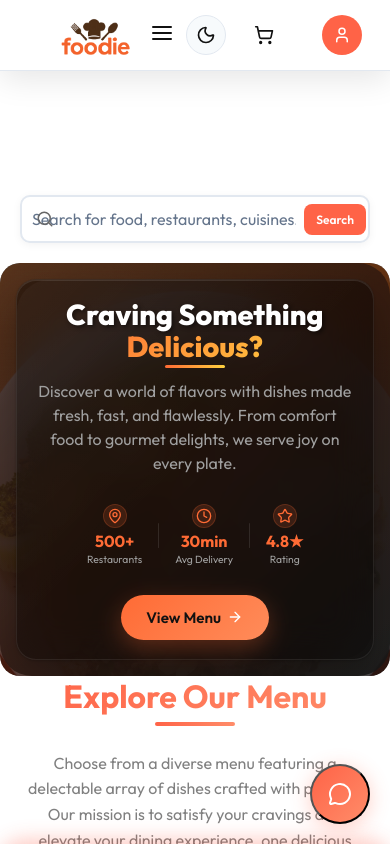
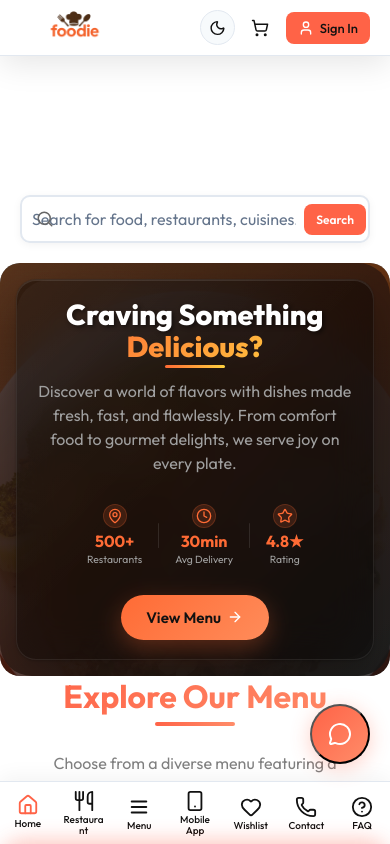
Before and after one commit to swayam03275/Foodie, a React (Vite) app in the folder frontend/: page / in a window 390 px wide. Shown: the top 844 px of the page. Built offline with nearby package versions, Linux system fonts and the light colour scheme.

Commit message:
Enhance: Redesigned mobile header and navbar for better UI/UX

```diff
--- a/frontend/src/components/Chatbot/Chatbot.css
+++ b/frontend/src/components/Chatbot/Chatbot.css
@@ -1,6 +1,6 @@
 .chatbot-toggle {
   position: fixed;
-  bottom: 20px;
+        bottom: 80px;
   right: 30px;
   width: 60px;
   height: 60px;
@@ -28,7 +28,7 @@
 
 .chatbot-container {
   position: fixed;
-  bottom: 100px;
+        bottom: 80px;
   right: 20px;
   width: 380px;
   height: 500px;
@@ -338,7 +338,7 @@
   }
 
   .chatbot-toggle {
-    bottom: 20px;
+    bottom: 80px;
     right: 20px;
   }
 
--- a/frontend/src/components/Navbar/Navbar.css
+++ b/frontend/src/components/Navbar/Navbar.css
@@ -4,16 +4,18 @@
   left: 0;
   right: 0;
   z-index: 1000;
-background: var(--navbar-bg);
-border: 1px solid var(--navbar-border);
+  background: var(--navbar-bg);
+  border: 1px solid var(--navbar-border);
   box-shadow: 0 8px 32px rgba(0, 0, 0, 0.1);
   padding: 15px 80px;
   display: flex;
-  justify-content:space-evenly;
+  justify-content: space-between;
   align-items: center;
   border-bottom: 1px solid var(--border-color);
-  padding-left:10px;
-  padding-right:10px;
+  padding-left: 10px;
+  padding-right: 10px;
+  -webkit-backdrop-filter: blur(10px);
+  backdrop-filter: blur(10px);
 }
 /* as per theme*/
 :root {
@@ -184,14 +186,14 @@ border: 1px solid var(--navbar-border);
   box-shadow: 0 4px 12px rgba(255, 99, 71, 0.3);
 }
 
+
 .app-icon {
-  margin-top: 14px;
-  height: 85px;        /* increase size */
-  width: auto;         /* let it scale naturally */
-  object-fit: contain; /* prevent cropping */
-  border-radius: 8px;
+  margin-top: 0;
+  height: 60px;
+  width: auto;
+  object-fit: contain;
+  border-radius: 10px;
   opacity: 1;
-
 }
 
 /* .logo {
@@ -323,32 +325,122 @@ border: 1px solid var(--navbar-border);
 }
 
 @media (max-width: 750px) {
+  /* Top navbar with logo and action buttons */
   .navbar {
-    padding: 15px 20px;
+    padding: 10px 20px;
+    background: var(--navbar-bg);
+    -webkit-backdrop-filter: blur(10px);
+    backdrop-filter: blur(10px);
+    border-bottom: 1px solid var(--border-color);
   }
 
   .hamburger {
-    display: block;
-  }
-
-  .navbar-menu {
     display: none;
   }
 
+  .app-icon {
+    height: 60px;
+    margin-top: 0;
+  }
+
+  /* Keep the action buttons visible in top navbar */
   .navbar-right {
+    display: flex;
+    gap: 8px;
+  }
+
+  .navbar-right .signin-button {
+    padding: 8px 12px;
+    font-size: 13px;
+  }
+
+  .navbar-right .theme-toggle,
+  .navbar-right .icon-button {
+    width: 35px;
+    height: 35px;
+    padding: 8px;
+  }
+
+  /* Hide mobile actions since we're using navbar-right */
+  .mobile-actions {
     display: none;
   }
 
-  .mobile-actions {
-    display: flex;
+  /* Bottom navigation menu */
+  .navbar-menu {
+    position: fixed;
+    bottom: 0;
+    left: 0;
+    right: 0;
+    display: flex !important;
+    margin: 0;
+    padding: 4px 0 4px 0;
+    width: 100vw;
+    min-width: 0;
+    max-width: 100vw;
+    overflow-x: auto;
+    justify-content: space-between;
+    gap: 0;
+    background: #fff;
+    -webkit-backdrop-filter: none;
+    backdrop-filter: none;
+    border-top: 1px solid var(--border-color);
+    box-shadow: 0 -4px 20px rgba(0, 0, 0, 0.05);
+    z-index: 1000;
+    scrollbar-width: none;
+  }
+  .navbar-menu::-webkit-scrollbar {
+    display: none;
   }
 
-  .navbar-menu.open .nav-item {
+  .navbar-menu .nav-item {
+    flex-direction: column;
+    gap: 2px;
+    padding: 4px 6px;
+    font-size: 11px;
+    min-width: 48px;
+    max-width: 70px;
     width: 100%;
+    border-radius: 10px;
+    transition: all 0.3s ease;
+    align-items: center;
+    justify-content: center;
+    flex: 1 1 0;
+    word-break: break-word;
+  }
+
+  .navbar-menu .nav-item svg {
+    width: 22px;
+    height: 22px;
+    margin-bottom: 0;
+    display: block;
+    margin-left: auto;
+    margin-right: auto;
+  }
+
+  .navbar-menu .nav-item span {
+    font-size: 10px;
+    font-weight: 500;
     text-align: center;
-    justify-content: center;
-    padding: 15px;
-    font-size: 16px;
+    display: block;
+    white-space: normal;
+    line-height: 1.1;
+    word-break: break-word;
+  }
+
+  .navbar-menu .nav-item.active {
+    color: var(--accent-color);
+    background: none;
+    transform: translateY(-2px);
+  }
+
+  .navbar-menu .nav-item.active::after {
+    display: none;
+  }
+
+  .navbar-menu .nav-item:hover {
+    background: none;
+    transform: translateY(-2px);
   }
 }
 
@@ -380,4 +472,5 @@ body {
   color: var(--text-color);
   transition: background-color 0.3s ease, color 0.3s ease;
   padding-top: 90px;
+  padding-bottom: calc(env(safe-area-inset-bottom, 0px) + 70px);
 }
--- a/frontend/src/components/Navbar/Navbar.jsx
+++ b/frontend/src/components/Navbar/Navbar.jsx
@@ -32,24 +32,34 @@ const Navbar = ({ setShowLogin }) => {
   };
 
   return (
-    <div className={`navbar ${theme === "dark" ? "navbar-dark" : ""}`}>
-      <Link to="/" className="navbar-logo">
-        <img src={assets.foodie_icon} alt="app icon" className="app-icon " />
-      </Link>
-
-      {/* Hamburger Icon */}
-      <div className="hamburger" onClick={toggleMenu}>
-        {mobileMenuOpen ? <X size={24} /> : <AlignJustify size={24} />}
+    <>
+      {/* Top Navbar: Logo + Action Buttons */}
+      <div className={`navbar ${theme === "dark" ? "navbar-dark" : ""}`}>
+        <Link to="/" className="navbar-logo">
+          <img src={assets.foodie_icon} alt="app icon" className="app-icon " />
+        </Link>
+        <div className="navbar-right">
+          <button className="theme-toggle" onClick={toggleTheme}>
+            {theme === "dark" ? <Sun size={18} /> : <Moon size={18} />}
+          </button>
+          <div className="navbar-cart">
+            <Link to="/cart" className="icon-button">
+              <ShoppingCart size={18} />
+              <div className={getTotalCartAmount() === 0 ? "" : "cart-dot"}></div>
+            </Link>
+          </div>
+          <button className="signin-button" onClick={() => setShowLogin(true)}>
+            <User size={16} />
+            <span>Sign In</span>
+          </button>
+        </div>
       </div>
 
-      {/* Desktop + Mobile Menu */}
-      <ul className={`navbar-menu ${mobileMenuOpen ? "open" : ""}`}>
+      {/* Bottom Navigation Bar: Navigation Items Only */}
+      <ul className="navbar-menu">
         <Link
           to="/"
-          onClick={() => {
-            setMenu("home");
-            setMobileMenuOpen(false);
-          }}
+          onClick={() => setMenu("home")}
           className={`nav-item ${menu === "home" ? "active" : ""}`}
         >
           <Home size={18} />
@@ -61,14 +71,11 @@ const Navbar = ({ setShowLogin }) => {
           className={`nav-item ${menu === "restaurants" ? "active" : ""}`}
         >
           <Utensils size={18} />
-          <span>Restaurants</span>
+          <span>Restaurant</span>
         </Link>
         <a
           href="#explore-menu"
-          onClick={() => {
-            setMenu("menu");
-            setMobileMenuOpen(false);
-          }}
+          onClick={() => setMenu("menu")}
           className={`nav-item ${menu === "menu" ? "active" : ""}`}
         >
           <Menu size={18} />
@@ -76,27 +83,23 @@ const Navbar = ({ setShowLogin }) => {
         </a>
         <a
           href="#appdownload"
-          onClick={() => {
-            setMenu("mobile-app");
-            setMobileMenuOpen(false);
-          }}
+          onClick={() => setMenu("mobile-app")}
           className={`nav-item ${menu === "mobile-app" ? "active" : ""}`}
         >
           <Smartphone size={18} />
           <span>Mobile App</span>
         </a>
-        <Link to="/wishlist"
-        onClick={() => setMenu("wishlist")}
-          className={`nav-item ${menu === "wishlist" ? "active" : ""}`}>
+        <Link
+          to="/wishlist"
+          onClick={() => setMenu("wishlist")}
+          className={`nav-item ${menu === "wishlist" ? "active" : ""}`}
+        >
           <Heart size={18} />
           <span>Wishlist</span>
         </Link>
         <a
           href="#footer"
-          onClick={() => {
-            setMenu("contact-us");
-            setMobileMenuOpen(false);
-          }}
+          onClick={() => setMenu("contact-us")}
           className={`nav-item ${menu === "contact-us" ? "active" : ""}`}
         >
           <Phone size={18} />
@@ -111,44 +114,7 @@ const Navbar = ({ setShowLogin }) => {
           <span>FAQ</span>
         </a>
       </ul>
-
-      {/* Mobile Actions - Always visible on mobile */}
-      <div className="mobile-actions">
-        <button className="theme-toggle mobile-theme-toggle" onClick={toggleTheme}>
-          {theme === "dark" ? <Sun size={20} /> : <Moon size={20} />}
-        </button>
-
-        <Link to="/cart" className="nav-item mobile-cart" onClick={() => setMobileMenuOpen(false)}>
-          <ShoppingCart size={20} />
-          <div className={getTotalCartAmount() === 0 ? "" : "cart-dot"}></div>
-        </Link>
-
-        <button className="signin-button mobile-signin" onClick={() => {
-          setShowLogin(true);
-          setMobileMenuOpen(false);
-        }}>
-          <User size={18} />
-        </button>
-      </div>
-
-      <div className="navbar-right">
-        <button className="theme-toggle" onClick={toggleTheme}>
-          {theme === "dark" ? <Sun size={18} /> : <Moon size={18} />}
-        </button>
-
-        <div className="navbar-cart">
-          <Link to="/cart" className="icon-button">
-            <ShoppingCart size={18} />
-            <div className={getTotalCartAmount() === 0 ? "" : "cart-dot"}></div>
-          </Link>
-        </div>
-
-        <button className="signin-button" onClick={() => setShowLogin(true)}>
-          <User size={16} />
-          <span>Sign In</span>
-        </button>
-      </div>
-    </div>
+    </>
   );
 };
 
```
